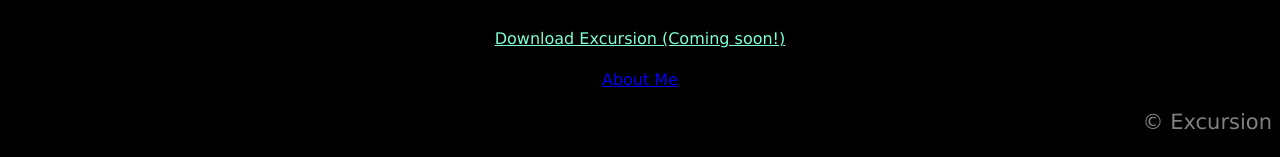
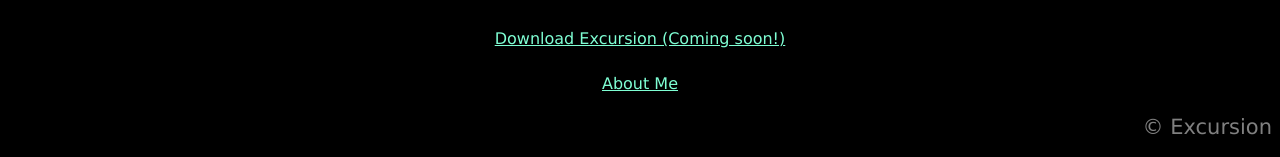
Before and after one commit to TechShareit/webpage, a plain HTML site: page index.html in a window 1280 px wide. Shown: the part 1247-1404 px from the top of the page. Drawn offline with Linux system fonts and the light colour scheme.

Commit message:
bug fixed

```diff
--- a/index.html
+++ b/index.html
@@ -26,7 +26,7 @@
     <p><a class="cta" href="#">Download Excursion (Coming soon!)</a></p>
 
     <!-- Footer -->
-   <p style="text-decoration: none; color:aquamarine; font-size: 16px;"> <a href = "aboutme.html">About Me </a></p>
+   <p> <a class ="cta" href = "aboutme.html">About Me </a></p>
     <div class="footer">
       <p>&copy; Excursion</p>
     </div>
```
Also changed, not shown: resources/css/style.css (line endings or trailing spaces).
